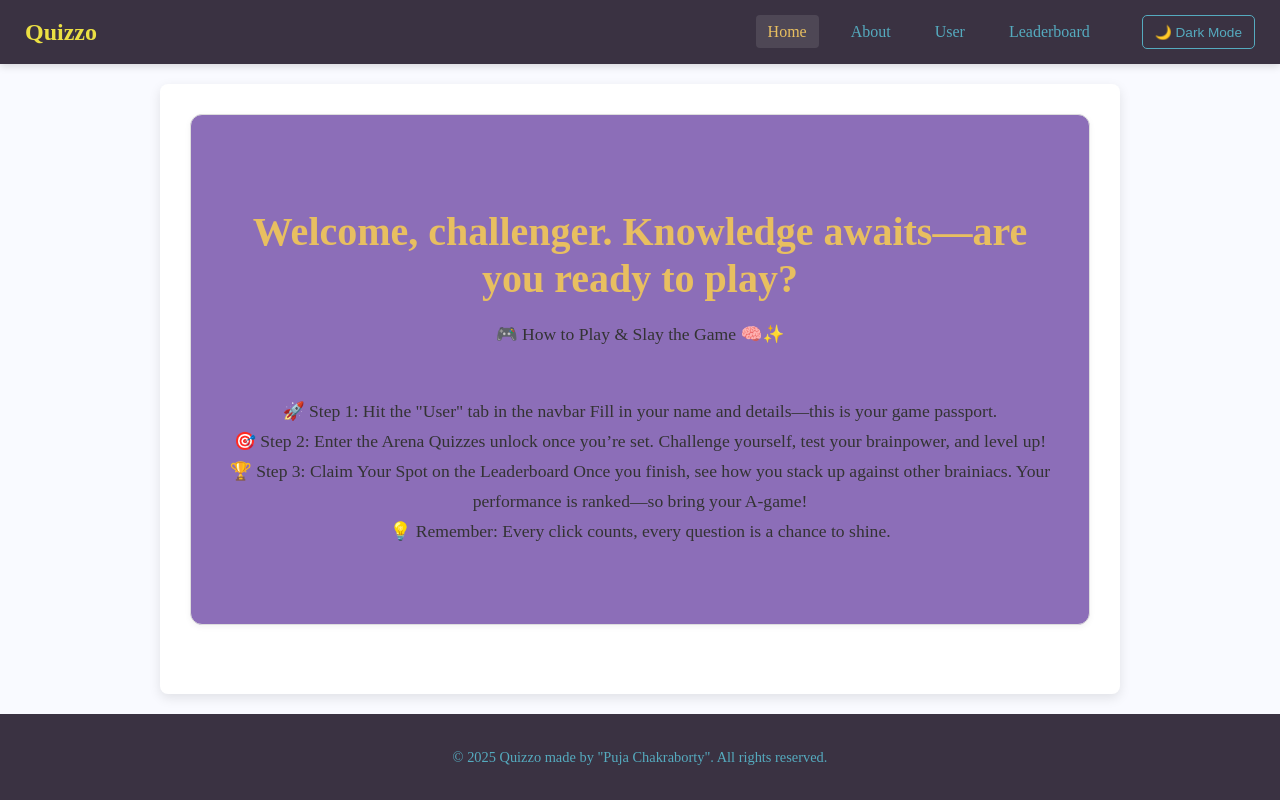
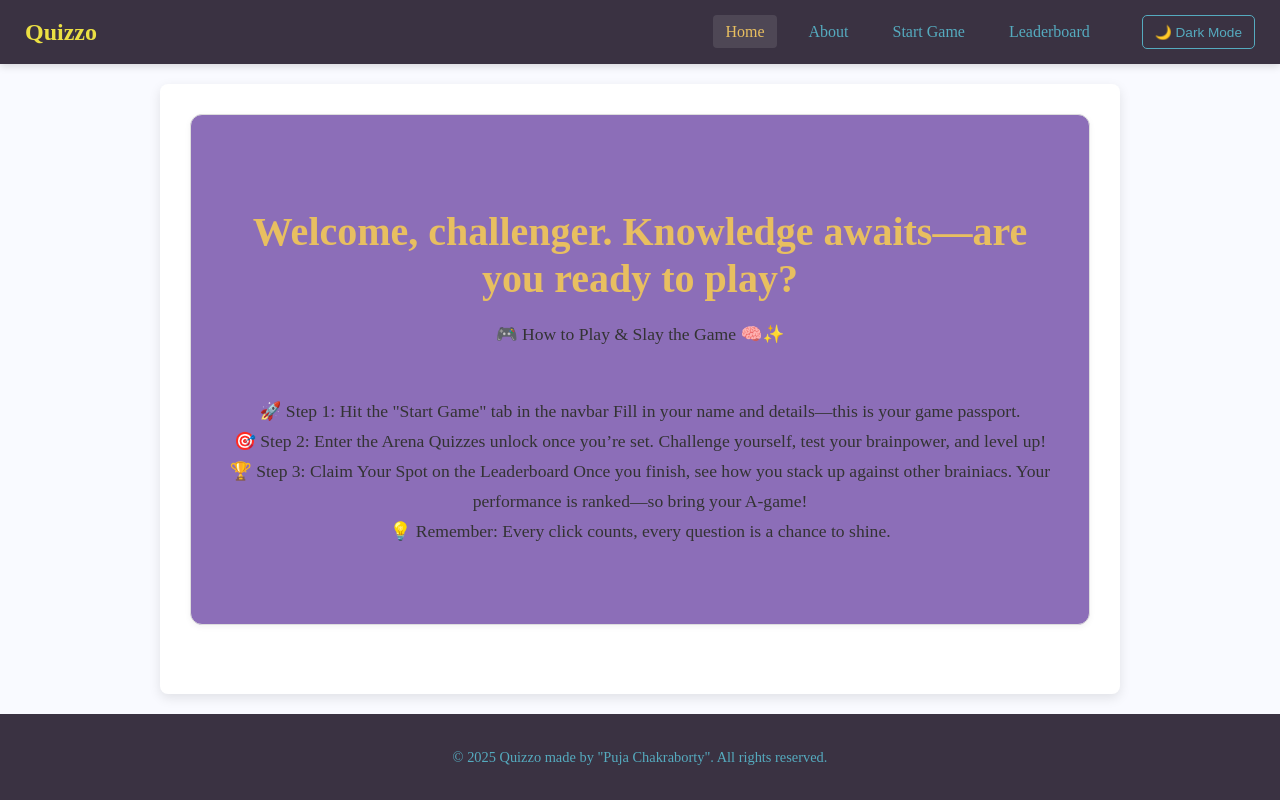
Before and after one commit to swarnavdas15/Quiz-Rizz.github.io, a React (Vite) app: page / in a window 1280 px wide. Built offline with nearby package versions, Linux system fonts and the light colour scheme.

Commit message:
Quiz App

```diff
--- a/src/components/Home.jsx
+++ b/src/components/Home.jsx
@@ -6,7 +6,7 @@ const Home = () => (
     <h1>Welcome, challenger. Knowledge awaits—are you ready to play?</h1>
     <p>🎮 How to Play & Slay the Game 🧠✨</p>
 
-<p><br />🚀 Step 1: Hit the "User" tab in the navbar Fill in your name and details—this is your game passport.
+<p><br />🚀 Step 1: Hit the "Start Game" tab in the navbar Fill in your name and details—this is your game passport.
 <br />🎯 Step 2: Enter the Arena Quizzes unlock once you’re set. Challenge yourself, test your brainpower, and level up!
 
 <br />🏆 Step 3: Claim Your Spot on the Leaderboard Once you finish, see how you stack up against other brainiacs. Your performance is ranked—so bring your A-game!
--- a/src/components/Navbar.jsx
+++ b/src/components/Navbar.jsx
@@ -50,7 +50,7 @@ const Navbar = ({ navigateTo, activeSection }) => {
             </li>
             <li>
               <a href="#user" onClick={(e) => handleLinkClick(e, 'user')} className={activeSection === 'user' ? 'active' : ''}>
-                User
+                Start Game
               </a>
             </li>
             <li>
```
